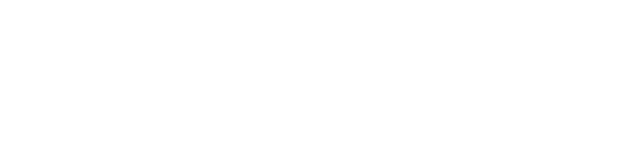
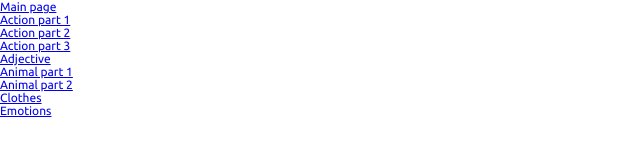
Before and after one commit to VitaliyTom/rss, a plain HTML site: page english-for-kids/index.html in a window 1280 px wide. Shown: the whole page, without its empty margins (0-640 px from the left). Drawn offline with Linux system fonts and the light colour scheme.

```diff
--- a/english-for-kids/index.html
+++ b/english-for-kids/index.html
@@ -7,6 +7,41 @@
     <title>Document</title>
 </head>
 <body>
+    <header>
+        <div class="container">
+            <nav class="navigation">
+                <ul>
+                    <li><a href="#">Main page</a></li>
+                    <li><a href="#">Action part 1</a></li>
+                    <li><a href="#">Action part 2</a></li>
+                    <li><a href="#">Action part 3</a></li>
+                    <li><a href="#">Adjective</a></li>
+                    <li><a href="#">Animal part 1</a></li>
+                    <li><a href="#">Animal part 2</a></li>
+                    <li><a href="#">Clothes</a></li>
+                    <li><a href="#">Emotions</a></li>
+                </ul>
+            </nav>
+
+            <div class="burger_switch">
+
+                <div class="burger_menu">
+                    <div id="burger" class="burger"></div>
+                </div>
+
+                <div class="switch">
+                  <span class="span_switch"></span>
+                  <div class="toggle_switch"></div>
+                </div>
+
+            </div>
+
+        </div>
+    </header>
+
+    <main>
+
+    </main>
 
 
 
```
